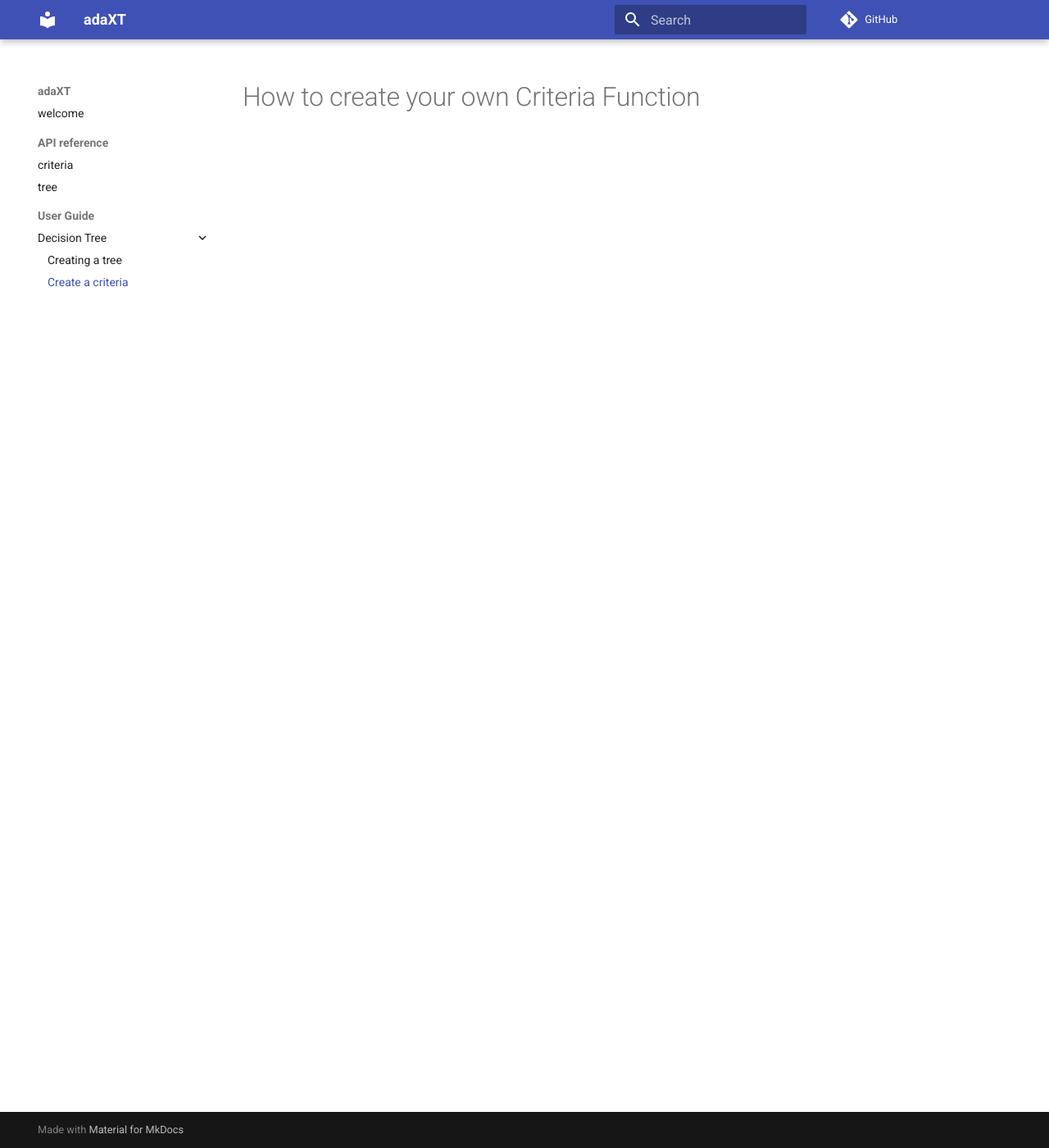
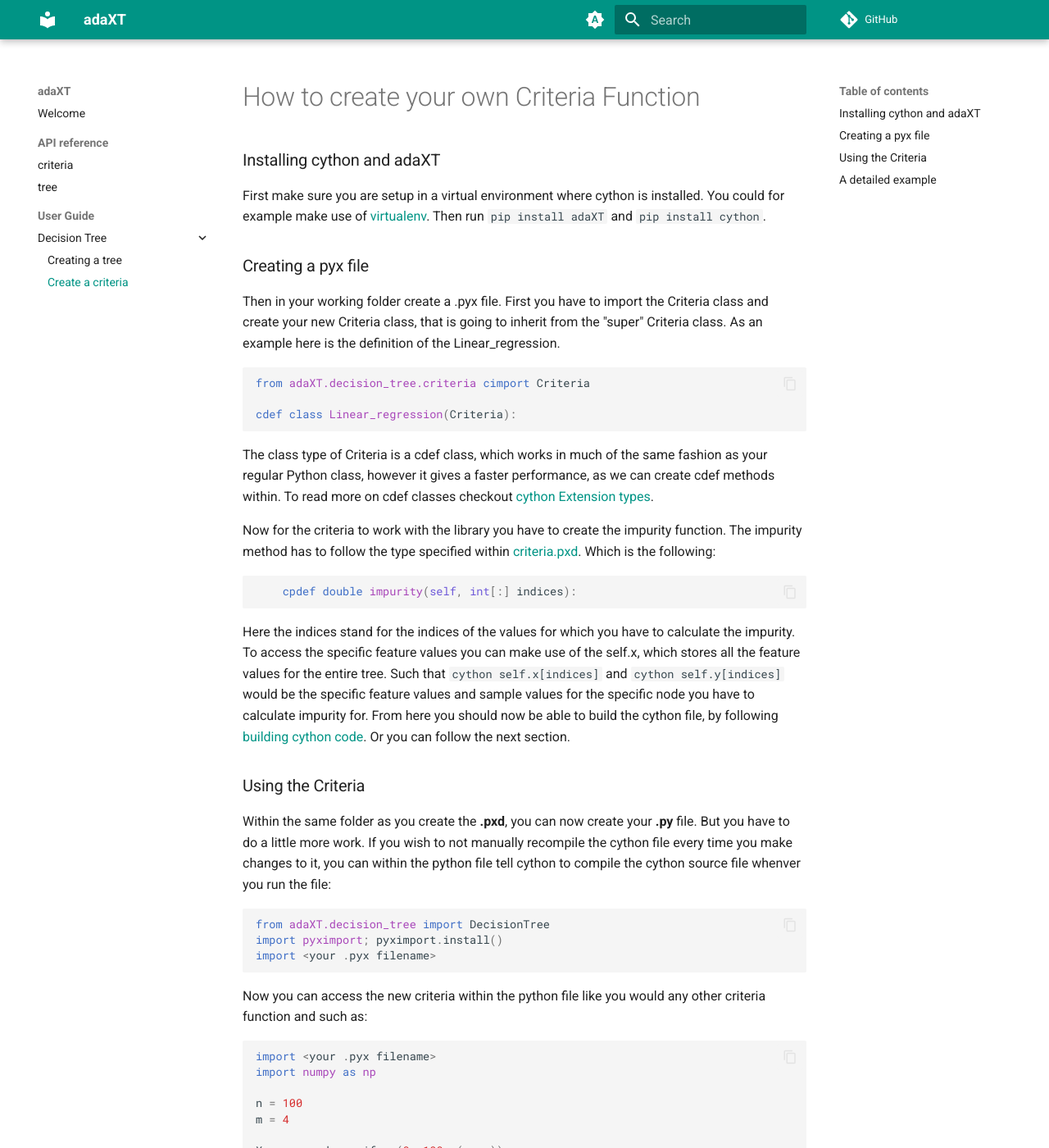
Before and after one commit to NiklasPfister/adaXT, an MkDocs documentation site: the page built from docs/decision_tree/examples/creatingACriteria.md, in a window 1280 px wide and 1400 px high. Shown: the whole window at 82% size. Built offline with MkDocs 1.6.1 and Material for MkDocs 9.7.7, drawn with Linux system fonts in a browser that asks for light colours; comment, search, counter and statistics services are not loaded; some of the changed text lies outside the part shown.

Commit message:
added to creatingACriteria and dark mode

````diff
--- a/docs/decision_tree/examples/creatingACriteria.md
+++ b/docs/decision_tree/examples/creatingACriteria.md
@@ -1 +1,43 @@
 # How to create your own Criteria Function
+
+### Installing cython and adaXT
+First make sure you are setup in a virtual environment where cython is installed. You could for example make use of [virtualenv](https://virtualenv.pypa.io/en/latest/). Then run ```pip install adaXT``` and ```pip install cython```.
+
+### Creating a pyx file
+Then in your working folder create a .pyx file. First you have to import the Criteria class and create your new Criteria class, that is going to inherit from the "super" Criteria class. As an example here is the definition of the Linear_regression.
+```cython
+from adaXT.decision_tree.criteria cimport Criteria
+
+cdef class Linear_regression(Criteria):
+```
+The class type of Criteria is a cdef class, which works in much of the same fashion as your regular Python class, however it gives a faster performance, as we can create cdef methods within. To read more on cdef classes checkout [cython Extension types](https://cython.readthedocs.io/en/latest/src/tutorial/cdef_classes.html).
+
+Now for the criteria to work with the library you have to create the impurity function. The impurity method has to follow the type specified within [criteria.pxd](https://github.com/NiklasPfister/adaXT/blob/main/src/adaXT/decision_tree/criteria.pxd). Which is the following:
+```cython
+    cpdef double impurity(self, int[:] indices):
+```
+Here the indices stand for the indices of the values for which you have to calculate the impurity. To access the specific feature values you can make use of the self.x, which stores all the feature values for the entire tree. Such that ```cython self.x[indices] ``` and ```cython self.y[indices]``` would be the specific feature values and sample values for the specific node you have to calculate impurity for. From here you should now be able to build the cython file, by following [building cython code](https://cython.readthedocs.io/en/latest/src/quickstart/build.html). Or you can follow the next section.
+
+### Using the Criteria
+Within the same folder as you create the **.pxd**, you can now create your **.py** file. But you have to do a little more work. If you wish to not manually recompile the cython file every time you make changes to it, you can within the python file tell cython to compile the cython source file whenver you run the file:
+```python
+from adaXT.decision_tree import DecisionTree
+import pyximport; pyximport.install()
+import <your .pyx filename>
+```
+Now you can access the new criteria within the python file like you would any other criteria function and such as:
+
+```python
+import <your .pyx filename>
+import numpy as np
+
+n = 100
+m = 4
+
+X = np.random.uniform(0, 100, (n, m))
+Y = np.random.uniform(0, 10, n)
+tree = DecisionTree("Regression", <your .pyx filename>.<your cdef class>, max_depth=3)
+tree.fit(X, Y)
+```
+
+## A detailed example
--- a/mkdocs.yml
+++ b/mkdocs.yml
@@ -2,6 +2,9 @@
 
 repo_url: https://github.com/NiklasPfister/adaXT
 edit_uri: '?query=root/path/docs/'
+watch: [mkdocs.yml, src/adaXT]
+site_description: adaptable Decision Trees and Random Forests
+
 # Filters off all private methods defined with __, when importing
 plugins:
   - search:
@@ -15,17 +18,41 @@
             show_bases: false
             filters: ["!__.*"]
             show_source: false
+            show_root_heading: false
 
 theme:
   name: "material"
   features:
     - navigation.sections
     - navigation.expand
+    - content.code.annotate
     - content.code.copy
+    - content.tooltips
+
+  # Adding dark mode
+  palette:
+  - media: "(prefers-color-scheme)"
+    toggle:
+      icon: material/brightness-auto
+      name: Switch to light mode
+  - media: "(prefers-color-scheme: light)"
+    scheme: default
+    primary: teal
+    accent: purple
+    toggle:
+      icon: material/weather-sunny
+      name: Switch to dark mode
+  - media: "(prefers-color-scheme: dark)"
+    scheme: slate
+    primary: black
+    accent: lime
+    toggle:
+      icon: material/weather-night
+      name: Switch to system preference
 
 # Navigation bar on the left
 nav:
-  - welcome: index.md
+  - Welcome: index.md
   - API reference:
     - criteria: decision_tree/criteria/criteria.md
     - tree: decision_tree/tree/DecisionTree.md
````
Also changed, not shown: docs/decision_tree/criteria/criteria.md (+5 -13 lines), 1 other file.
